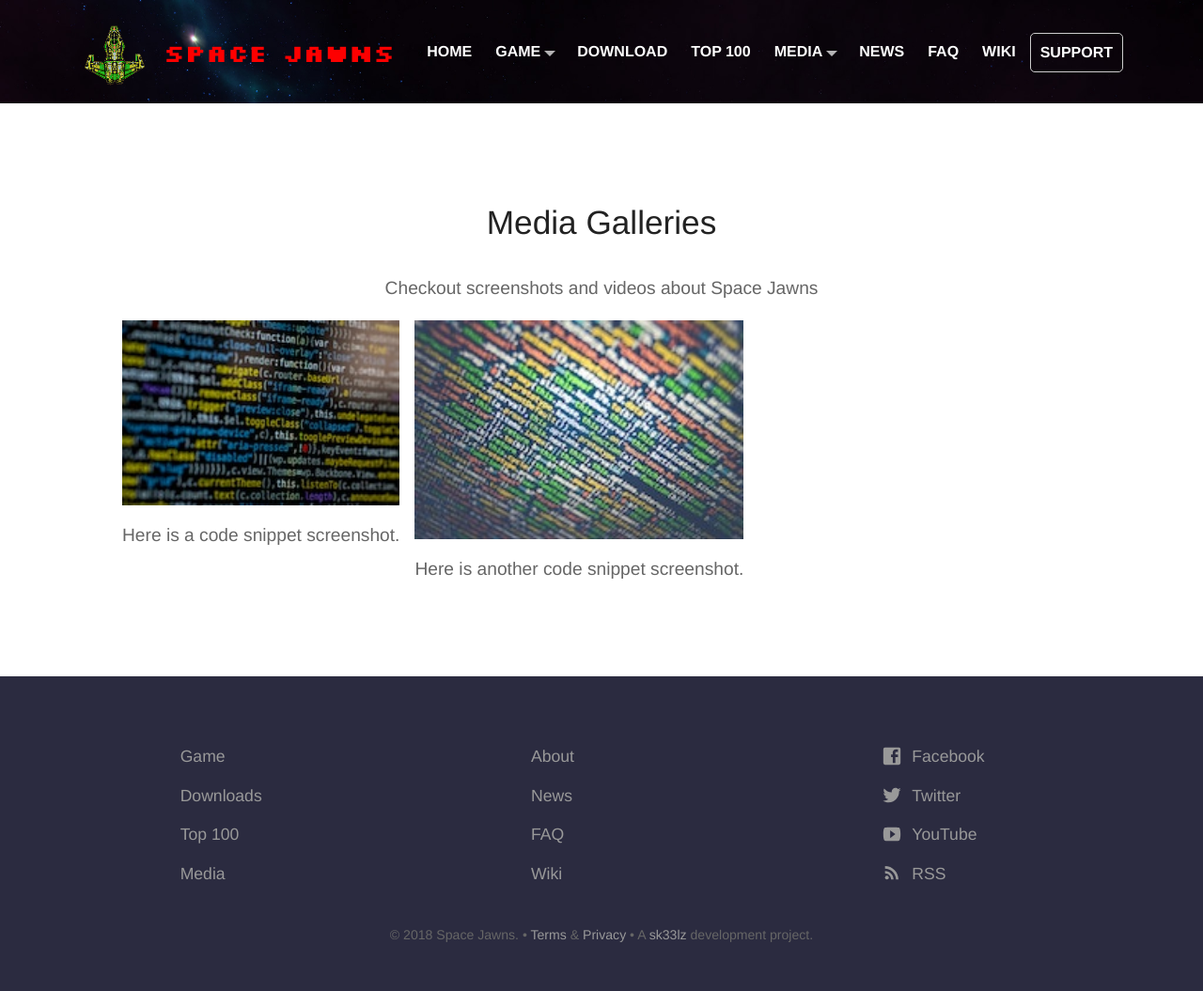
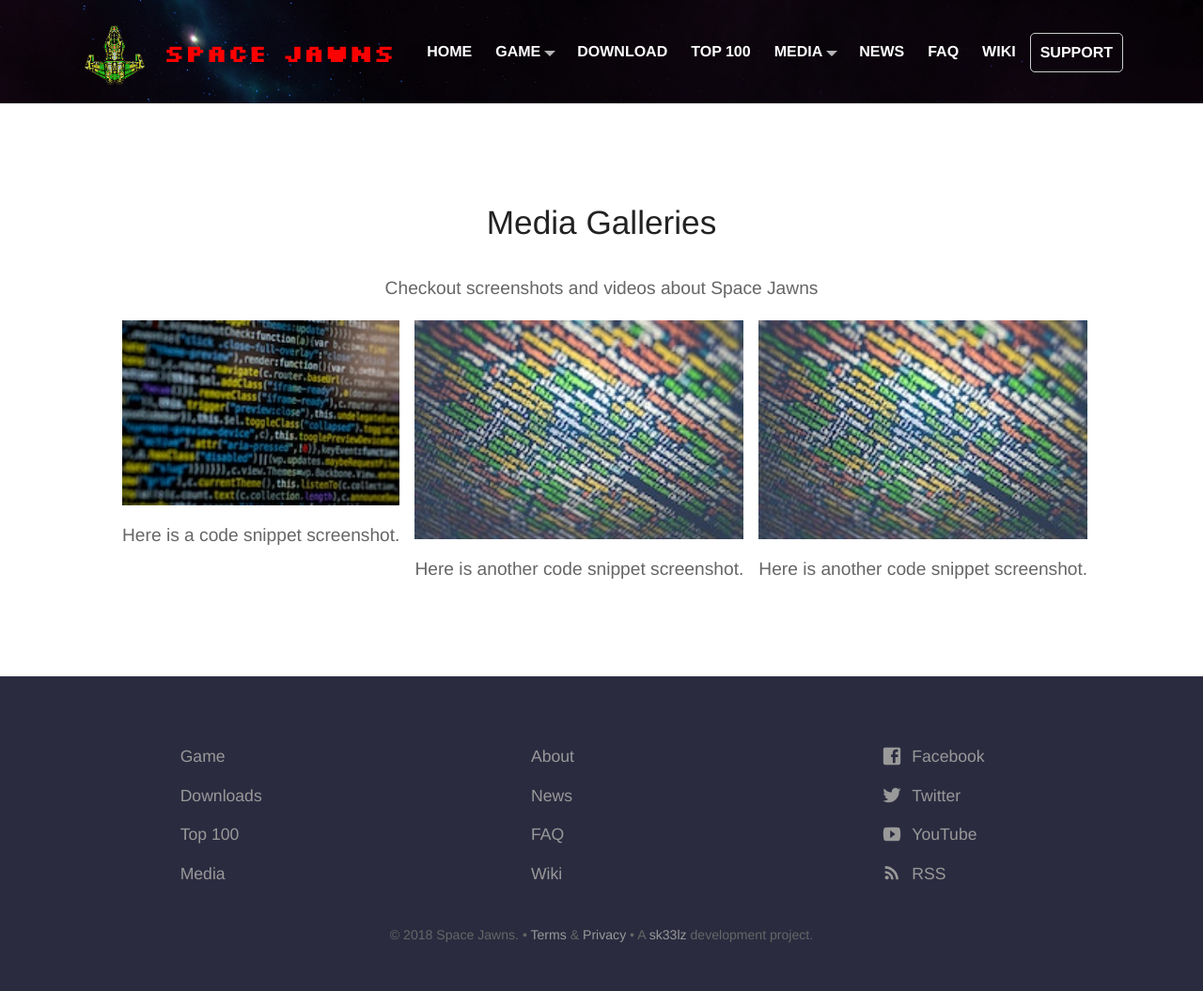
Before and after one commit to sk33lz/spacejawns, a Jekyll site: the page built from docs/pages/media.md, in a window 1280 px wide. Shown: the whole page at 94% size. Built offline with Jekyll 4.4.1, drawn with Linux system fonts in a browser that asks for light colours; nearby versions of some CDN libraries.

Commit message:
Adding a title to images.

```diff
--- a/docs/pages/media.md
+++ b/docs/pages/media.md
@@ -11,6 +11,10 @@
       title: Here is another code snippet screenshot.
       caption: Here is another code snippet screenshot.
       alt_text: a second screenshot
+    - image_url: screenshots/gallery-image2.jpg
+      title: Here is another code snippet screenshot.
+      caption: Here is another code snippet screenshot.
+      alt_text: a third screenshot
 ---
 
 {% include gallery %}
```
